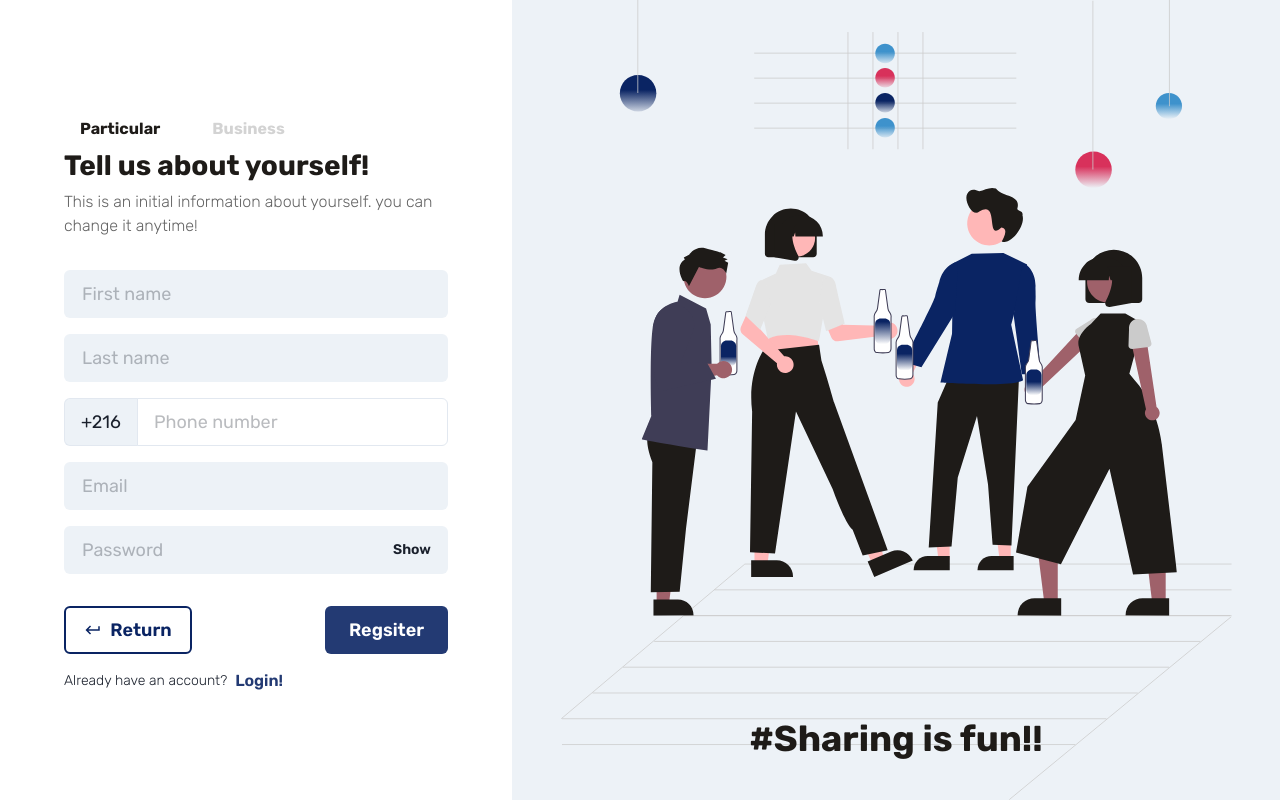
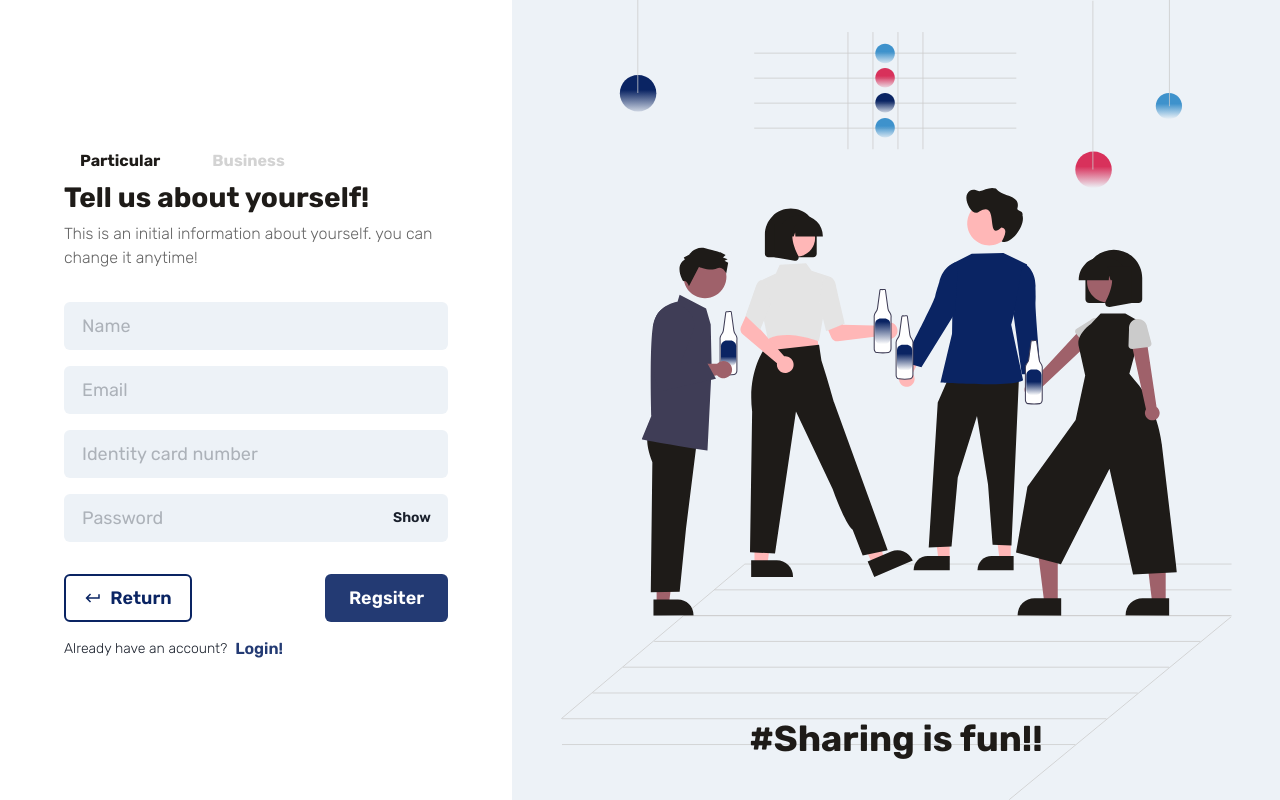
Before and after one commit to DhiaddineHl/wePay, a React (Vite) app in the folder project/: page /particularreg in a window 1280 px wide. Built offline with nearby package versions, Linux system fonts and the light colour scheme.

Commit message:
improved the api

```diff
--- a/project/src/components/Protected.tsx
+++ b/project/src/components/Protected.tsx
@@ -1,4 +1,4 @@
-import React from 'react'
+
 import { Outlet, Navigate } from 'react-router-dom'
 
 const Protected = () => {
--- a/project/src/components/forms/registration/business-form.tsx
+++ b/project/src/components/forms/registration/business-form.tsx
@@ -18,10 +18,15 @@ import PasswordInput from "../../../shared/password-input/password-input";
 import { Formik, Field, ErrorMessage } from "formik";
 import * as Yup from "yup";
 import { useNavigate } from "react-router-dom";
-import axios from "axios";
 import useRegisterBusiness from "../../../hooks/useRegisterBusiness";
 
-
+interface BusinessFormProps {
+  name: string;
+  email : string;
+  password : string;
+  business_name : string;
+  tax_registration_number : string;
+}
 
 const BusinessForm = () => {
 
@@ -30,21 +35,29 @@ const BusinessForm = () => {
     password: Yup.string()
       .required("*No Password provided.")
       .min(6, "*Password should be at least 6 characters long."),
-    phone: Yup.string()
-      .matches(/[1-9]/, "*Doesn't look like a valid number.")
-      .max(15, "Too Long!")
-      .required("*No phone number provided."),
-    industry: Yup.string()
+    business_name: Yup.string()
       .max(15, "*Too Long!")
-      .required("*No industry provided."),
-    storeName: Yup.string()
+      .required("*No business name provided."),
+    name: Yup.string()
       .max(20, "*Too Long!")
-      .required("*No store name provided."),
+      .required("*No name provided."),
+    tax_registration_number: Yup.string()
+      .max(20, "*Too Long!")
+      .min(6, "*TRN too short!")
+      .required("*No TRN provided."),
   });
 
   const navigate = useNavigate();
 
   const registerBusiness = useRegisterBusiness();
+
+  const initialValues = {
+    name : "",
+    email : "",
+    password : "",
+    business_name : "",
+    tax_registration_number : ""
+  }
 
   return (
     <Box maxW="24rem">
@@ -78,21 +91,9 @@ const BusinessForm = () => {
       </Text>
       <Formik
         validationSchema={registrationSchema}
-        initialValues={{
-          email: "",
-          password: "",
-          phone: "",
-          storeName: "",
-          industry: "",
-        }}
+        initialValues={initialValues}
         onSubmit={(values, { resetForm }) => {
-            registerBusiness.mutate({
-              storeName : values.storeName,
-              industry : values.industry,
-              phone : values.phone,
-              email : values.email,
-              password : values.password
-            })
+            registerBusiness.mutate(values)
         }}>
         {({ handleSubmit, errors, touched }) => (
           <form onSubmit={handleSubmit}>
@@ -100,44 +101,16 @@ const BusinessForm = () => {
               <Stack spacing={4}>
                 <Field
                   as={Input}
-                  id="storeName"
-                  name="storeName"
+                  id="name"
+                  name="name"
                   variant="filled"
                   size="lg"
                   focusBorderColor="primary.600"
                   placeholder="Store name"
                   _placeholder={{ opacity: 0.3, color: "inherit" }}
                 />
-                {errors.storeName && touched.storeName ? (
-                  <Text color="red">{errors.storeName}</Text>
-                ) : null}
-                <Field
-                  as={Input}
-                  id="industry"
-                  name="industry"
-                  variant="filled"
-                  size="lg"
-                  focusBorderColor="primary.600"
-                  placeholder="Industry"
-                  _placeholder={{ opacity: 0.3, color: "inherit" }}
-                />
-                {errors.industry && touched.industry ? (
-                  <Text color="red">{errors.industry}</Text>
-                ) : null}
-                <InputGroup size="lg">
-                  <InputLeftAddon children="+216" />
-                  <Input
-                    as={Input}
-                    id="phone"
-                    name="phone"
-                    type="tel"
-                    focusBorderColor="primary.600"
-                    placeholder="Phone number"
-                    _placeholder={{ opacity: 0.3, color: "inherit" }}
-                  />
-                </InputGroup>
-                {errors.phone && touched.phone ? (
-                  <Text color="red">{errors.phone}</Text>
+                {errors.name && touched.name ? (
+                  <Text color="red">{errors.name}</Text>
                 ) : null}
                 <Field
                   as={Input}
@@ -146,11 +119,37 @@ const BusinessForm = () => {
                   variant="filled"
                   size="lg"
                   focusBorderColor="primary.600"
-                  placeholder="Email"
+                  placeholder="email"
                   _placeholder={{ opacity: 0.3, color: "inherit" }}
                 />
                 {errors.email && touched.email ? (
                   <Text color="red">{errors.email}</Text>
+                ) : null}
+                <Field
+                  as={Input}
+                  id="business_name"
+                  name="business_name"
+                  variant="filled"
+                  size="lg"
+                  focusBorderColor="primary.600"
+                  placeholder="Business Name"
+                  _placeholder={{ opacity: 0.3, color: "inherit" }}
+                />
+                {errors.business_name && touched.business_name ? (
+                  <Text color="red">{errors.business_name}</Text>
+                ) : null}
+                <Field
+                  as={Input}
+                  id="tax_registration_number"
+                  name="tax_registration_number"
+                  variant="filled"
+                  size="lg"
+                  focusBorderColor="primary.600"
+                  placeholder="Tax Registration Number"
+                  _placeholder={{ opacity: 0.3, color: "inherit" }}
+                />
+                {errors.tax_registration_number && touched.tax_registration_number ? (
+                  <Text color="red">{errors.tax_registration_number}</Text>
                 ) : null}
                 <Field
                   as={PasswordInput}
--- a/project/src/components/forms/registration/particular-form.tsx
+++ b/project/src/components/forms/registration/particular-form.tsx
@@ -22,27 +22,37 @@ import { useNavigate } from "react-router-dom";
 import { FieldValues, useForm } from "react-hook-form";
 import useRegisterParticular from "../../../hooks/useRegsiterParticular";
 
+interface ParticularFormProps {
+  name: string;
+  email: string;
+  password: string;
+  ICN : string;
+}
+
 const ParticularForm = () => {
   const registrationSchema = Yup.object().shape({
     email: Yup.string().email("*Invalid email").required("*No email provided."),
     password: Yup.string()
       .required("*No Password provided.")
       .min(6, "*Password should be at least 6 characters long."),
-    phone: Yup.string()
-      .matches(/[1-9]/, "*Doesn't look like a valid number.")
-      .max(15, "Too Long!")
-      .required("*No phone number provided."),
-    firstName: Yup.string()
+    ICN: Yup.string()
+      .min(6, "*ICN too short!")
+      .required("*No identity card number provided."),
+    name: Yup.string()
       .max(15, "*Too Long!")
-      .required("*No first name provided."),
-    lastName: Yup.string()
-      .max(15, "*Too Long!")
-      .required("*No last name provided."),
+      .required("*No name provided."),
   });
 
     const navigate = useNavigate();
 
     const registerParticular = useRegisterParticular();
+
+    const initialValues : ParticularFormProps = {
+      name : "",
+      email : "",
+      password : "",
+      ICN : ""
+    }
 
   return (
     <Box maxW="24rem">
@@ -77,21 +87,10 @@ const ParticularForm = () => {
       </Text>
       <Formik
         validationSchema={registrationSchema}
-        initialValues={{
-          email: "",
-          password: "",
-          phone: "",
-          firstName: "",
-          lastName: "",
-        }}
+        initialValues={initialValues}
         onSubmit={(values, { resetForm }) => {
-          registerParticular.mutate({
-            firstName : values.firstName,
-            lastName : values.lastName,
-            phone : values.phone,
-            email : values.email,
-            password : values.password
-          })
+          console.log(values);
+          registerParticular.mutate(values)
         }}>
         {({ handleSubmit, errors, touched }) => (
           <form onSubmit={handleSubmit}>
@@ -99,44 +98,16 @@ const ParticularForm = () => {
               <Stack spacing={4}>
                 <Field
                   as={Input}
-                  id="firstName"
-                  name="firstName"
+                  id="name"
+                  name="name"
                   variant="filled"
                   size="lg"
                   focusBorderColor="primary.600"
-                  placeholder="First name"
+                  placeholder="Name"
                   _placeholder={{ opacity: 0.3, color: "inherit" }}
                 />
-                {errors.firstName && touched.firstName ? (
-                  <Text color="red">{errors.firstName}</Text>
-                ) : null}
-                <Field
-                  as={Input}
-                  id="lastName"
-                  name="lastName"
-                  variant="filled"
-                  size="lg"
-                  focusBorderColor="primary.600"
-                  placeholder="Last name"
-                  _placeholder={{ opacity: 0.3, color: "inherit" }}
-                />
-                {errors.lastName && touched.lastName ? (
-                  <Text color="red">{errors.lastName}</Text>
-                ) : null}
-                <InputGroup size="lg">
-                  <InputLeftAddon children="+216" />
-                  <Input
-                    as={Input}
-                    id="phone"
-                    name="phone"
-                    type="tel"
-                    focusBorderColor="primary.600"
-                    placeholder="Phone number"
-                    _placeholder={{ opacity: 0.3, color: "inherit" }}
-                  />
-                </InputGroup>
-                {errors.phone && touched.phone ? (
-                  <Text color="red">{errors.phone}</Text>
+                {errors.name && touched.name ? (
+                  <Text color="red">{errors.name}</Text>
                 ) : null}
                 <Field
                   as={Input}
@@ -150,6 +121,19 @@ const ParticularForm = () => {
                 />
                 {errors.email && touched.email ? (
                   <Text color="red">{errors.email}</Text>
+                ) : null}
+                <Field
+                  as={Input}
+                  id="ICN"
+                  name="ICN"
+                  variant="filled"
+                  size="lg"
+                  focusBorderColor="primary.600"
+                  placeholder="Identity card number"
+                  _placeholder={{ opacity: 0.3, color: "inherit" }}
+                />
+                {errors.ICN && touched.ICN ? (
+                  <Text color="red">{errors.ICN}</Text>
                 ) : null}
                 <Field
                   as={PasswordInput}
--- a/project/src/components/homePage/Footer.tsx
+++ b/project/src/components/homePage/Footer.tsx
@@ -14,7 +14,7 @@ const Footer = () => {
                 <b>We</b>Pay
             </span>
             <p className="rightsReserved">
-                &copy; 2023 All rights reserved.
+                &copy; 2024 All rights reserved.
             </p>
         </div>
     </footer>
--- a/project/src/hooks/useLogin.ts
+++ b/project/src/hooks/useLogin.ts
@@ -3,8 +3,6 @@ import axios from "axios"
 import { useNavigate } from "react-router-dom";
 import { useToast } from '@chakra-ui/react'
 import authClient from "../services/authClient";
-
-
 
 interface AuthRequest {
     email : string,
--- a/project/src/hooks/useRegisterBusiness.ts
+++ b/project/src/hooks/useRegisterBusiness.ts
@@ -2,12 +2,12 @@ import { useToast } from "@chakra-ui/react";
 import { useMutation } from "@tanstack/react-query";
 import axios from "axios";
 import { useNavigate } from "react-router-dom";
+import authClient from "../services/authClient";
 
 
 interface RegisterRequest {
     name : string,
     business_name : string,
-    phone : string,
     email : string,
     password : string,
     tax_registration_number : string
@@ -24,7 +24,7 @@ const useRegisterBusiness = () => {
 
     return useMutation({
         mutationFn : (request : RegisterRequest) =>
-          axios
+          authClient
           .post<Response>("register-business", request)
           .then(res =>{
             localStorage.setItem('token', res.data.access_token)
--- a/project/src/pages/Dashboard.tsx
+++ b/project/src/pages/Dashboard.tsx
@@ -11,7 +11,7 @@ const Dashboard = () => {
   return (
     <div className="page"
         style={{display : 'flex', flexDirection: 'column', minHeight : '100vh'}}>
-          <Navbar></Navbar>
+          <Navbar />
       <div className="pageBody"
       style={{display : 'flex', flexDirection : "column", marginBottom : 'auto'}}>
         <div className="bodyOne" style={{display : 'flex', justifyContent : 'center'}} >
```
Also changed, not shown: project/src/hooks/useRegsiterParticular.ts (+3 -4 lines), project/src/services/apiClient.ts (+11 -3 lines).
